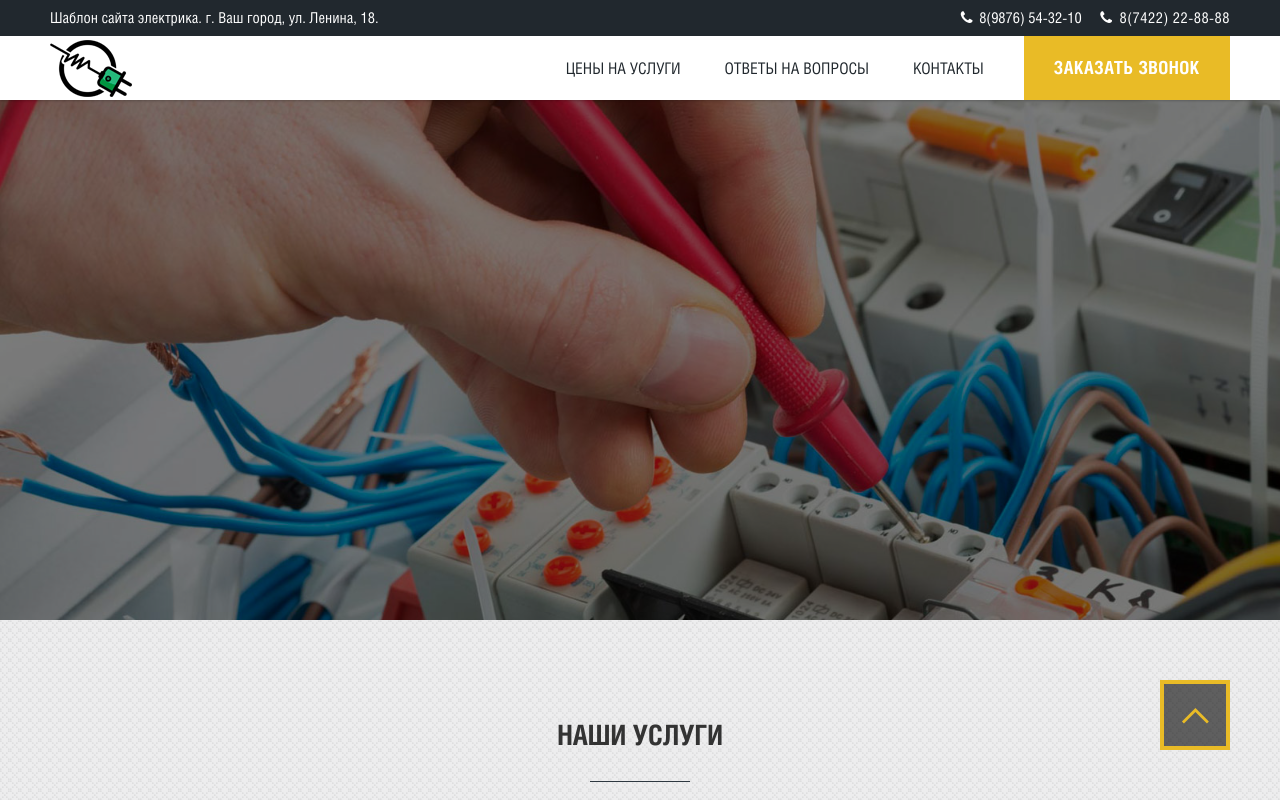
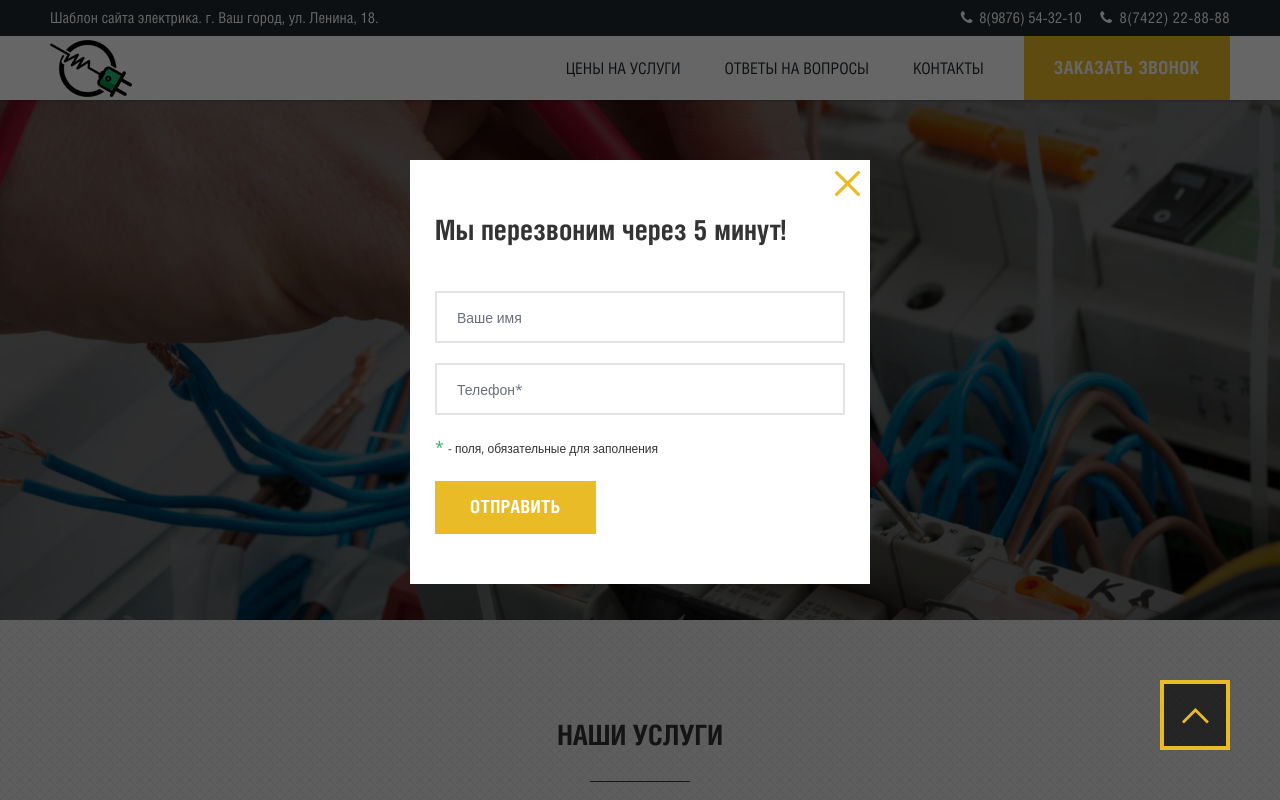
Before and after one commit to Kamilla289/JS-Diplom, a website built with webpack: page dist/index.html in a window 1280 px wide. Both pictures are taken after a click on the link "ЗАКАЗАТЬ ЗВОНОК". Shown: the top 800 px of the page. Built offline with nearby package versions, Linux system fonts and the light colour scheme; files whose address does not match are found by name.

Commit message:
add: modal window

```diff
--- a/src/index.js
+++ b/src/index.js
@@ -0,0 +1,4 @@
+import modal from './modules/modal'
+
+
+modal()
--- /dev/null
+++ b/src/modules/helpers.js
@@ -0,0 +1,22 @@
+ const animate = ({timing, draw, duration}) =>{
+
+  let start = performance.now();
+
+  requestAnimationFrame(function animate(time) {
+    // timeFraction изменяется от 0 до 1
+    let timeFraction = (time - start) / duration;
+    if (timeFraction > 1) timeFraction = 1;
+
+    // вычисление текущего состояния анимации
+    let progress = timing(timeFraction);
+
+    draw(progress); // отрисовать её
+
+    if (timeFraction < 1) {
+      requestAnimationFrame(animate);
+    };
+  });
+}
+
+
+export { animate }
--- /dev/null
+++ b/src/modules/modal.js
@@ -0,0 +1,58 @@
+import { animate } from './helpers'
+
+const modal = () => {
+  const buttons = document.querySelectorAll('.callback-btn, .button-services, .img-wrapper');
+  const buttonBefore = document.querySelectorAll('.img-wrapper-btn');
+  const modal = document.querySelector('.modal-callback');
+  const overlay = document.querySelector('.modal-overlay');
+  let opacity = 0;
+  modal.style.opacity = opacity;
+
+  const fadeIn = () => {
+    animate ({
+      duration: 300,
+      timing(timeFraction) {
+        return timeFraction;
+      },
+      draw(progress) {
+        modal.style.display = 'block';
+        overlay.style.display = 'block';
+        modal.style.opacity = progress;
+      }
+    });
+    };
+
+  const fadeOut = () => {
+    animate ({
+      duration: 300,
+      timing(timeFraction) {
+        return timeFraction;
+      },
+      draw(progress) {
+        modal.style.display = 'none';
+        overlay.style.display = 'none';
+        modal.style.opacity = progress;
+      }
+    });
+  };
+
+  buttonBefore.forEach(btn => {
+    btn.addEventListener('click', () => {
+      fadeIn();
+    });
+  })
+
+  buttons.forEach(btn => {
+    btn.addEventListener('click', () => {
+    fadeIn();
+    });
+  });
+
+  document.addEventListener('click', (event) => {
+    if (event.target.classList.contains('modal-overlay') || event.target.closest('.modal-close')) {
+      fadeOut();
+    }
+  });
+}
+
+export default modal
```
Also changed, not shown: dist/css/style.css, dist/index.html, dist/js/main.js.
